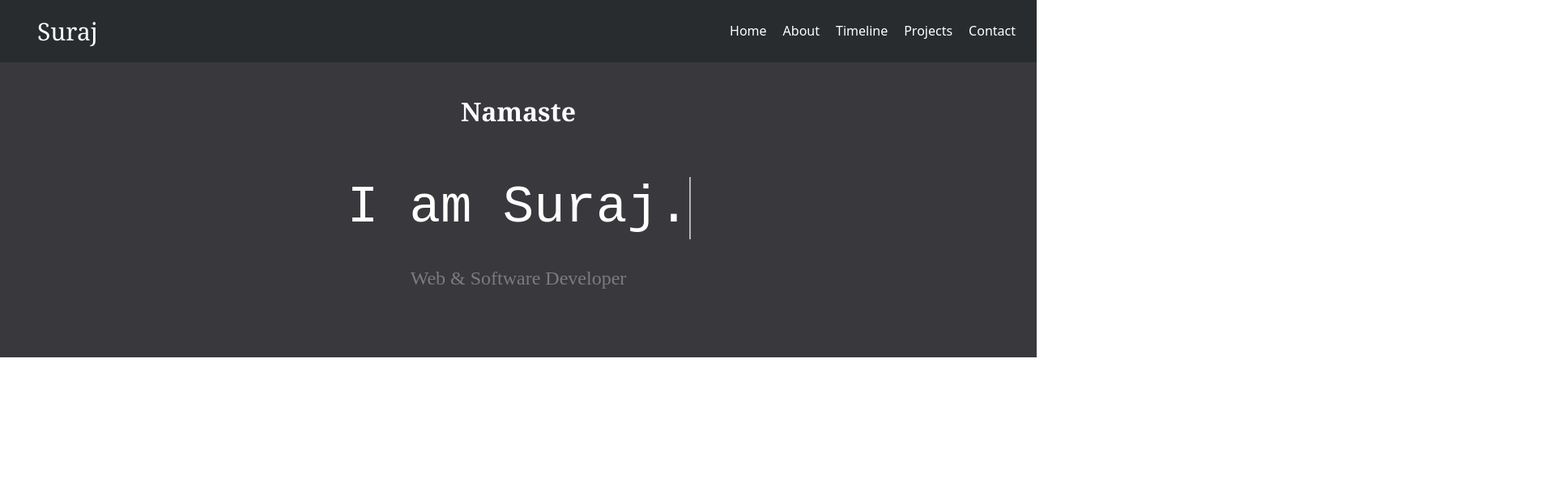
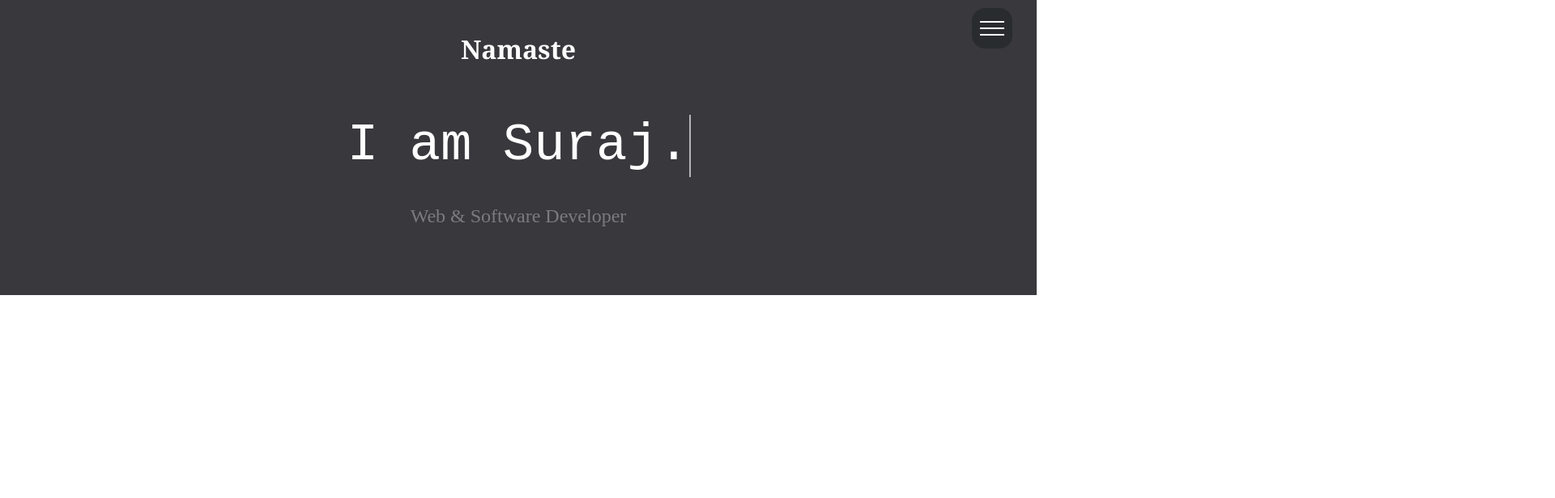
Before and after one commit to gsnvsuraj/portfolio, a React (Create React App) app: page / in a window 1280 px wide. Shown: the top 616 px of the page at 81% size, 1920 px wide, since content can reach past the window. Built offline with nearby package versions, Linux system fonts and the light colour scheme.

Commit message:
added side menu

```diff
--- /dev/null
+++ b/src/component/BurgerSymbol.jsx
@@ -0,0 +1,16 @@
+import React from 'react';
+
+
+const BurgerSymbol = ({ open, setOpen }) => {
+    return (
+        <>
+            <div className={open ? "menuIcon changeMenu" : "menuIcon"} onClick={() => setOpen(!open)}>
+                <div className="menuBar1"></div>
+                <div className="menuBar2"></div>
+                <div className="menuBar3"></div>
+            </div>
+        </>
+    );
+}
+
+export default BurgerSymbol;
--- /dev/null
+++ b/src/component/ClickOutside.jsx
@@ -0,0 +1,24 @@
+import { useEffect } from 'react';
+
+const ClickOutside = (ref, handler) => {
+    useEffect(() => {
+        const listener = event => {
+            if (!ref.current || ref.current.contains(event.target)) {
+                return;
+            }
+            handler(event);
+        };
+
+        document.addEventListener('mousedown', listener);
+
+        return () => {
+            document.removeEventListener('mousedown', listener);
+        };
+
+        },
+
+        [ref, handler],
+    );
+};
+
+export default ClickOutside;
--- a/src/component/Header.jsx
+++ b/src/component/Header.jsx
@@ -1,34 +1,37 @@
-import { Component } from 'react';
-import { NavLink } from 'react-router-dom';
-import data from '../data/Header.json';
+import React, { useState, useRef } from 'react';
+import Menu from './Menu';
+import BurgerSymbol from './BurgerSymbol';
+import ClickOutside from './ClickOutside';
 import '../styles/Header.css';
 
+// menuIconChange() {
+//     let element = document.getElementsByClassName("menuIcon");
+//     element[0].classList.toggle("changeMenu");
 
-class Header extends Component {
+//     let menu = document.getElementsByClassName("menuHidden");
+//     menu[0].classList.toggle("hideMenu");
+// }
 
-    render() {
-        return(
-            <header className="header-main">
 
-                <div className="header-left">
-                    <div className="header-name">
-                        {data.name}
-                    </div>
-                </div>
+const Header = () => {
 
-                <div className="header-right">
-                    <div className="headerLinks">
-                        <NavLink to="/" exact={true} >Home</NavLink>
-                        <NavLink to="/about" exact={true} >About</NavLink>
-                        <NavLink to="/timeline" exact={true} >Timeline</NavLink>
-                        <NavLink to="/projects" exact={true} >Projects</NavLink>
-                        <NavLink to="/contact" exact={true} >Contact</NavLink>
-                    </div>
-                </div>
+    const [open, setOpen] = useState(false);
 
-            </header>
-        )
-    }
+    const node = useRef();
+    ClickOutside(node, () => setOpen(false));
+
+    return(
+        <header className="header-main">
+
+            <div className="header-right" ref={node} >
+
+                <BurgerSymbol open={open} setOpen={setOpen} />
+                <Menu open={open} setOpen={setOpen} />
+
+            </div>
+
+        </header>
+    );
 
 }
 
--- a/src/component/MainContent.jsx
+++ b/src/component/MainContent.jsx
@@ -1,7 +1,6 @@
 import { Component } from 'react';
 import { Route, Switch } from 'react-router-dom';
 
-import Intro from './Intro';
 import Timeline from './Timeline';
 import Contact from './Contact';
 import Projects from './Projects';
--- /dev/null
+++ b/src/component/Menu.jsx
@@ -0,0 +1,23 @@
+import React from 'react';
+import { NavLink } from 'react-router-dom';
+
+
+const Menu = ({ open, setOpen }) => {
+    return (
+        <>
+            <div className={open ? "menuHidden showMenu" : "menuHidden hideMenu"}>
+                <div className="menuItems">
+                    <div className="headerLinks">
+                        <NavLink to="/" exact={true} className="navLink" onClick={() => setOpen(!open)} >Home</NavLink>
+                        <NavLink to="/about" exact={true} className="navLink" onClick={() => setOpen(!open)} >About</NavLink>
+                        <NavLink to="/timeline" exact={true} className="navLink" onClick={() => setOpen(!open)} >Timeline</NavLink>
+                        <NavLink to="/projects" exact={true} className="navLink" onClick={() => setOpen(!open)} >Projects</NavLink>
+                        <NavLink to="/contact" exact={true} className="navLink" onClick={() => setOpen(!open)} >Contact</NavLink>
+                    </div>
+                </div>
+            </div>
+        </>
+    );
+}
+
+export default Menu;
--- a/src/component/Timeline.jsx
+++ b/src/component/Timeline.jsx
@@ -35,13 +35,13 @@ class Timeline extends Component {
                                         {
                                             index % 2 === 0 ?
 
-                                                <TimelineCard key={index}
+                                                <TimelineCard key={index} id={index}
                                                 side={this.state.firstSide} title={obj.title}
                                                 year={obj.year} desc={obj.description} />
 
                                                 :
 
-                                                <TimelineCard key={index}
+                                                <TimelineCard key={index} id={index}
                                                 side={this.state.secondSide} title={obj.title}
                                                 year={obj.year} desc={obj.description} />
                                         }
--- a/src/data/Header.json
+++ /dev/null
@@ -1,3 +0,0 @@
-{
-    "name" : "Suraj"
-}
--- a/src/styles/Header.css
+++ b/src/styles/Header.css
@@ -1,46 +1,89 @@
 :root {
-    --main-header-font-color: #ffffff;
+    --main-header-font-color: #000000;
+    --main-header-menu-color: #ffffff;
     --main-header-font-size: 15px;
     --main-header-background: #292c2f;
+    --main-header-menu-background: rgba(230, 234, 177, 0.75);
 }
 
 
 header {
     top: 0;
-    display: flex;
+    position: relative;
 }
 
-.header-main {
-    padding: 1rem;
+
+.menuIcon {
+    cursor: pointer;
+    padding: 10px;
+    margin: 10px;
+    border-radius: 16px;
+    position: absolute;
+    right: 20px;
     background-color: var(--main-header-background);
-    color: var(--main-header-font-color);
-
-    display: grid;
-    grid-auto-flow: column;
+    z-index: 1000;
 }
 
-.header-left {
-    justify-self: start;
+.menuBar1, .menuBar2, .menuBar3 {
+    content: "";
+    width: 30px;
+    height: 2px;
+    background-color: var(--main-header-menu-color);
+    margin: 6px 0;
+    transition: 0.4s;
 }
 
-.header-right {
-    justify-self: end;
+.changeMenu .menuBar1 {
+    -webkit-transform: rotate(-45deg) translate(-6px, 5px) ;
+    transform: rotate(-45deg) translate(-6px, 5px) ;
 }
 
-.header-name {
-    font-size: 30px;
-    font-family: Georgia, serif;
-    margin-left: 30px;
+.changeMenu .menuBar2 {
+    opacity: 0;
 }
+
+
+.changeMenu .menuBar3 {
+    -webkit-transform: rotate(45deg) translate(-6px, -6px) ;
+    transform: rotate(45deg) translate(-6px, -6px) ;
+}
+
+
+.hideMenu {
+    transform: translateX(100%);
+}
+
+
+.showMenu {
+    transform: translateX(0%);
+}
+
 
 .headerLinks {
     display: flex;
+    flex-direction: column;
+    position: absolute;
+    min-height: 100vh;
+    justify-content: center;
+    align-items: center;
+    width: 50%;
+    right: 0;
+    background-color: var(--main-header-menu-background);
+    z-index: 100;
+    transition: all 0.3s linear;
 }
 
 .headerLinks > * {
-    padding: 10px;
     text-decoration: none;
     color: var(--main-header-font-color);
-    font-size: 1rem;
-    text-align: right;
+    font-weight: bold;
+    font-size: 2.5rem;
+    width: min-content;
 }
+
+
+@media only screen and (max-width: 768px) {
+    .headerLinks {
+        width: 100%;
+    }
+}
--- a/src/styles/Home.css
+++ b/src/styles/Home.css
@@ -1,10 +1,4 @@
-.homeBody {
-    scroll-snap-type: y proximity;
-    overflow-y: scroll;
-}
-
 .homeBody > * {
     min-height: 100vh;
     padding-bottom: 10px;
-    scroll-snap-align: start;
 }
--- a/src/styles/Intro.css
+++ b/src/styles/Intro.css
@@ -79,6 +79,8 @@
     width: max-content;
     white-space: nowrap;
     margin: 20px auto;
+
+    z-index: 50;
 }
 
 .introTitle::before,
@@ -89,6 +91,8 @@
     right: 0;
     top: 0;
     bottom: 0;
+
+    z-index: 50;
 }
 
 .introTitle::before {
```
